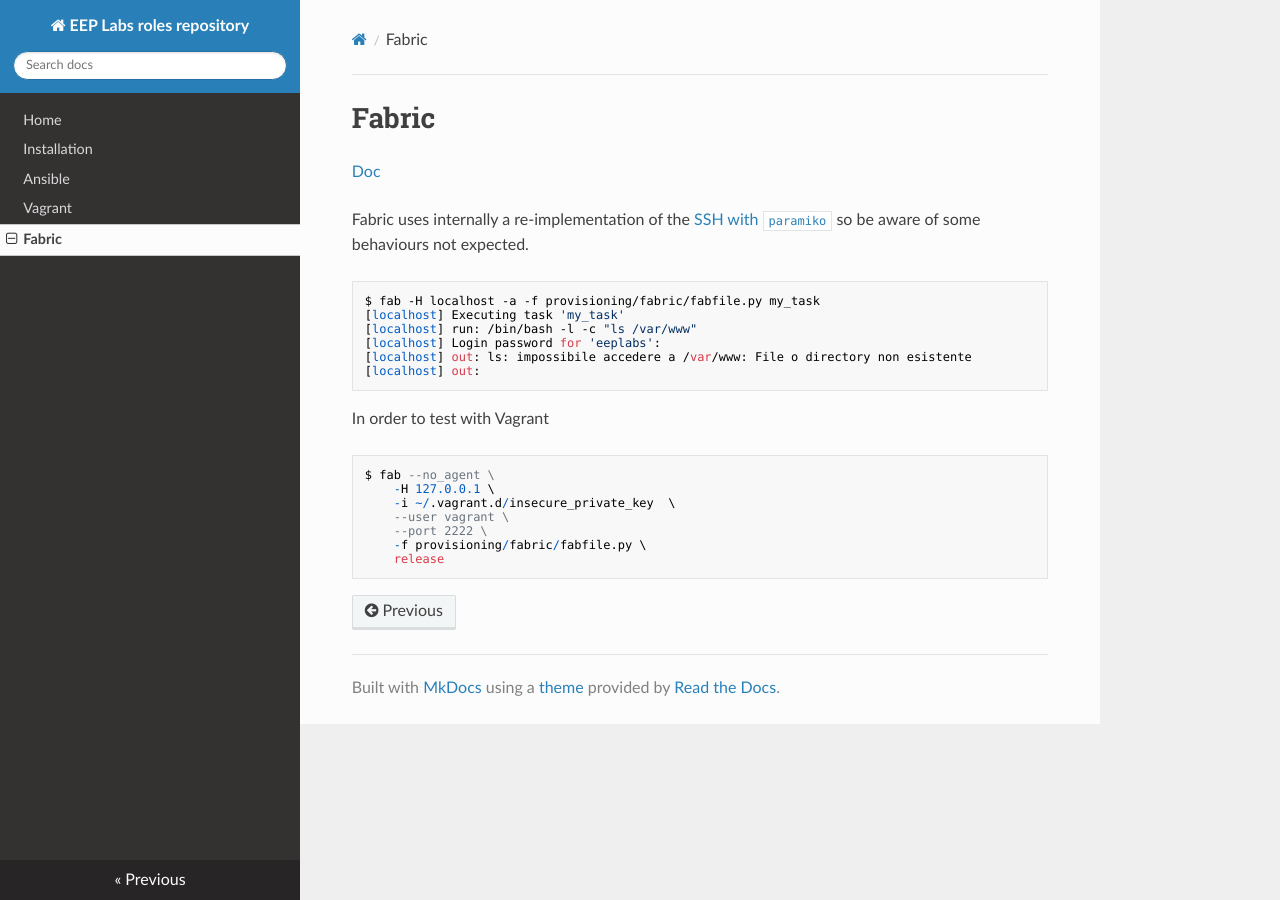
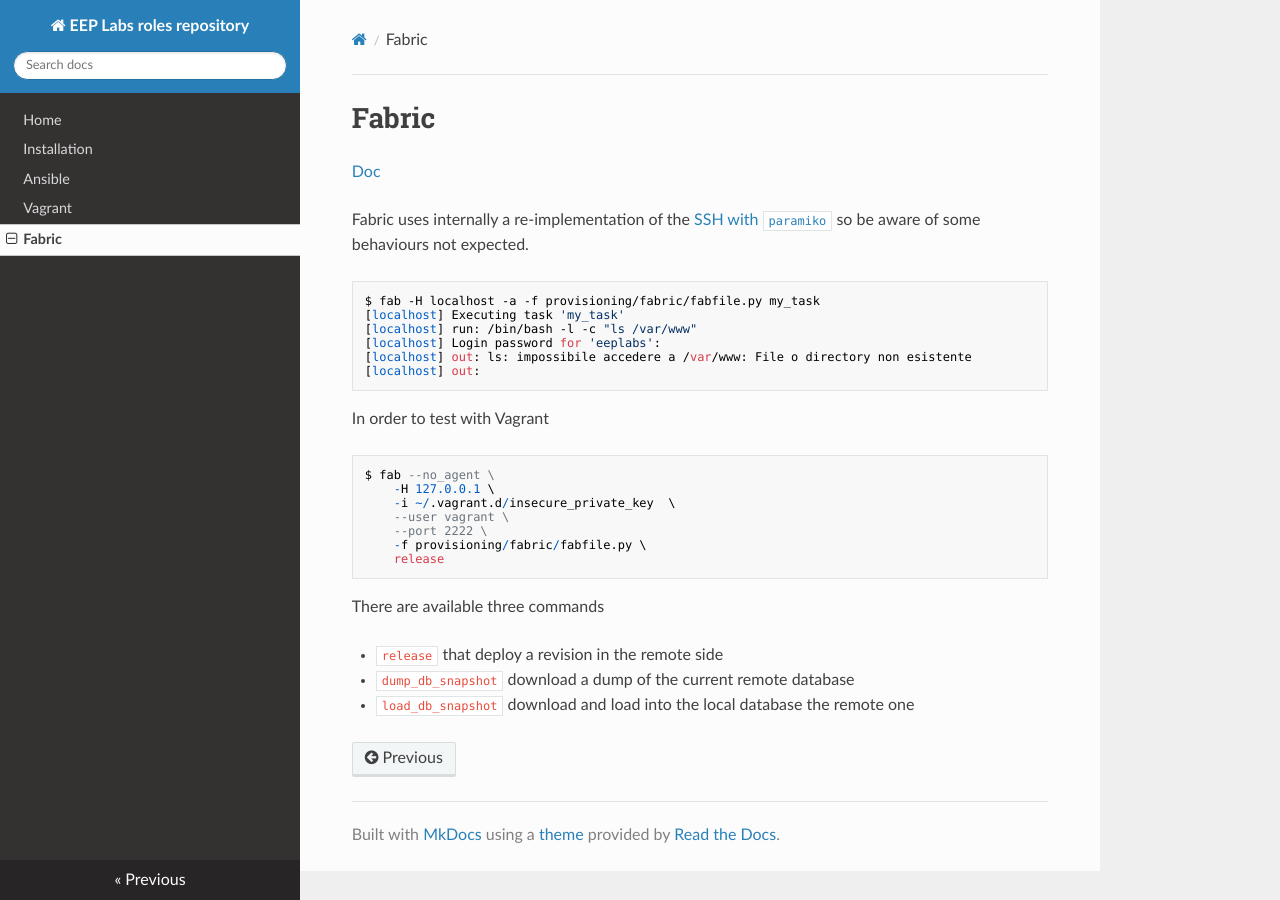
Before and after one commit to EEP-Labs/ansible-roles-repository, an MkDocs documentation site: the page built from docs/fabric.md, in a window 1280 px wide. Built offline with MkDocs 1.6.1, drawn with Linux system fonts in a browser that asks for light colours; nearby versions of some CDN libraries; old or Windows-style settings are respelled for this version of MkDocs.

Commit message:
Update docs.

```diff
--- a/docs/fabric.md
+++ b/docs/fabric.md
@@ -22,3 +22,9 @@ In order to test with Vagrant
         --port 2222 \
         -f provisioning/fabric/fabfile.py \
         release
+
+There are available three commands
+
+ - ``release`` that deploy a revision in the remote side
+ - ``dump_db_snapshot`` download a dump of the current remote database
+ - ``load_db_snapshot`` download and load into the local database the remote one
```
